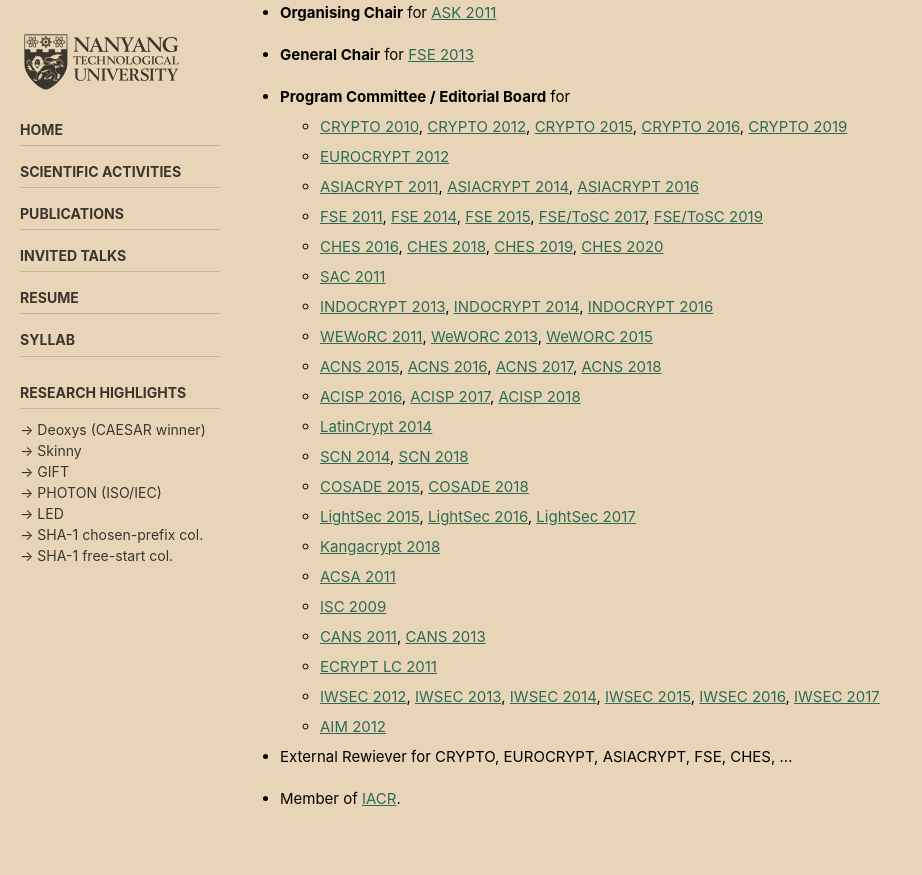
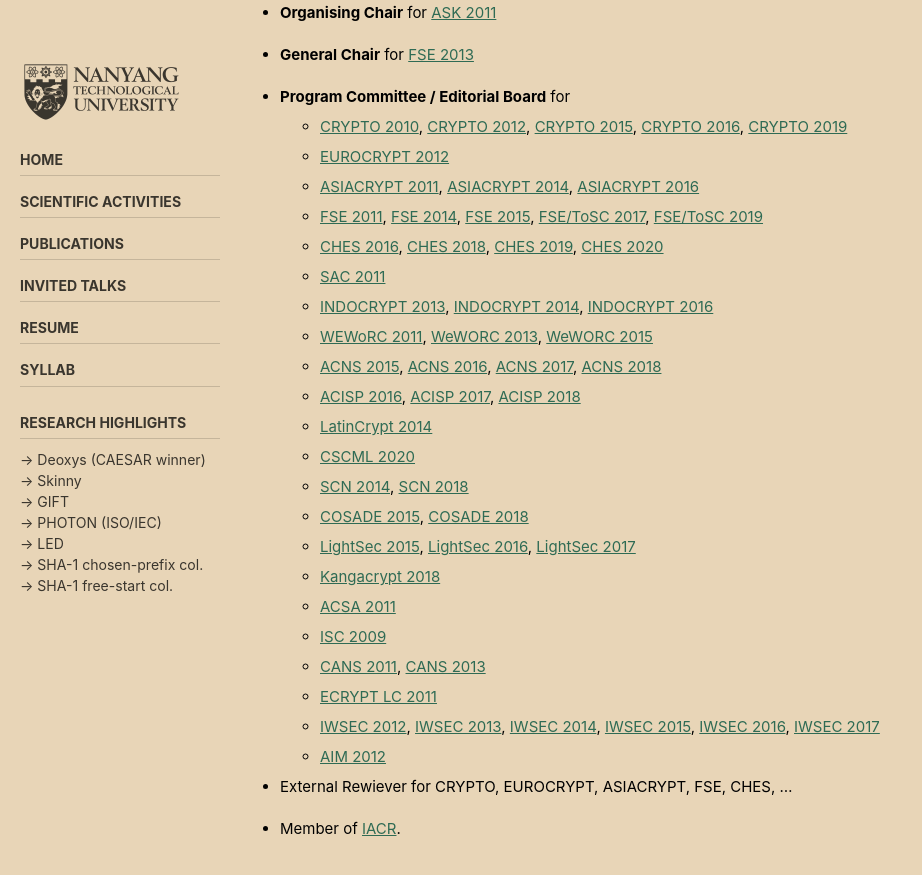
Before and after one commit to thomaspeyrin/web, a Jekyll site: the page built from activities.md, in a window 1280 px wide and 900 px high, scrolled down 208 px. Shown: the top 875 px of the window, without its empty margins (0-922 px from the left). Built offline with Jekyll 4.4.1, drawn with Linux system fonts in a browser that asks for light colours; cached includes are drawn as plain includes; nearby versions of some CDN libraries; our own code applies the rules of GitHub Pages for plain Markdown files.

Commit message:
Update activities.md

```diff
--- a/activities.md
+++ b/activities.md
@@ -32,6 +32,7 @@ sidebar:
   - [ACNS 2015]("http://acns2015.cs.columbia.edu"), [ACNS 2016]("http://acns2016.sccs.surrey.ac.uk"), [ACNS 2017]("https://cy2sec.comm.eng.osaka-u.ac.jp/acns2017"), [ACNS 2018]("https://www.cosic.esat.kuleuven.be/events/acns2018")
   - [ACISP 2016]("http://nsclab.org/acisp2016"), [ACISP 2017]("http://acisp.massey.ac.nz"), [ACISP 2018]("https://ssl.informatics.uow.edu.au/acisp2018")
   - [LatinCrypt 2014]("https://sites.google.com/site/latincrypt2014")
+  - [CSCML 2020]("https://www.cs.bgu.ac.il/~fradmin/cscml20/")
   - [SCN 2014]("http://www.di.unisa.it/conferences/SCN14"), [SCN 2018]("http://scn.di.unisa.it")
   - [COSADE 2015]("https://cosade.telecom-paristech.fr/cosade15/index.html"), [COSADE 2018]("http://www.cosade.org")
   - [LightSec 2015]("https://wiki.crypto.rub.de/lightsec15/invited.html"), [LightSec 2016]("http://lightsec16.aksaray.edu.tr/tr"), [LightSec 2017]("http://www.sinconf.org/sin2017/workshop")
```
